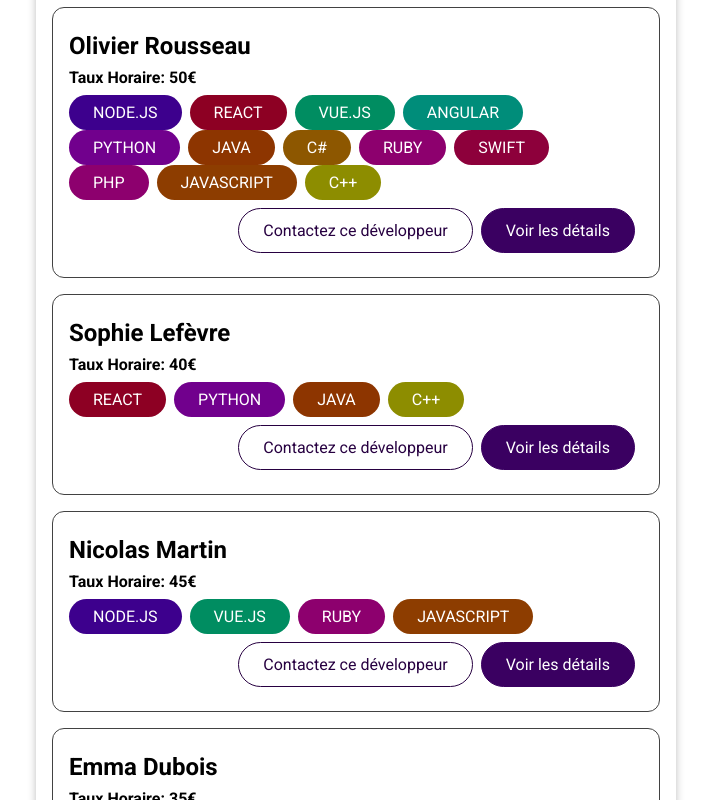
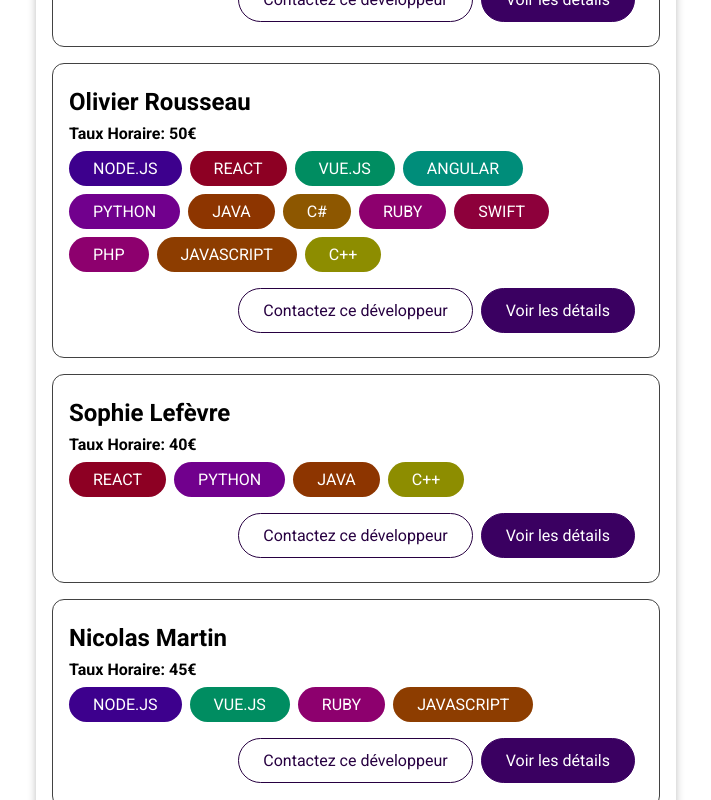
Before and after one commit to afrmounir/Trouve-Ton-Dev, a Vue app: page /devs in a window 1280 px wide. Shown: the part 1720-2520 px from the top of the page, without its empty margins (284-995 px from the left). Built offline with nearby package versions, Linux system fonts and the light colour scheme.

Commit message:
fix: add margin bottom to badges

```diff
--- a/src/components/UI/BaseBadge.vue
+++ b/src/components/UI/BaseBadge.vue
@@ -23,6 +23,7 @@ export default {
   padding: 0.5rem 1.5rem;
   display: inline-block;
   margin-right: 0.5rem;
+  margin-bottom: 0.5rem;
 }
 
 .Node\.js {
```
